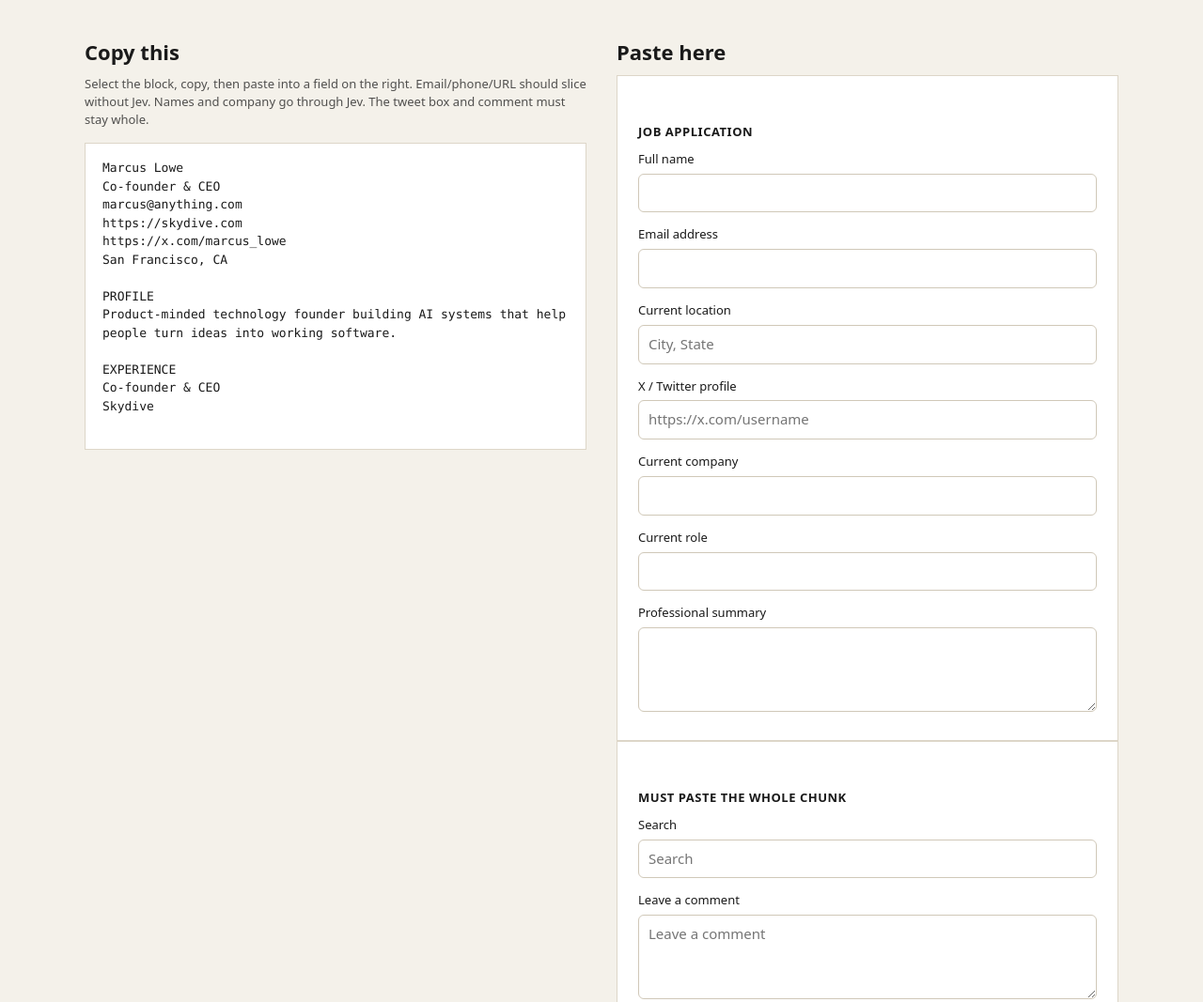
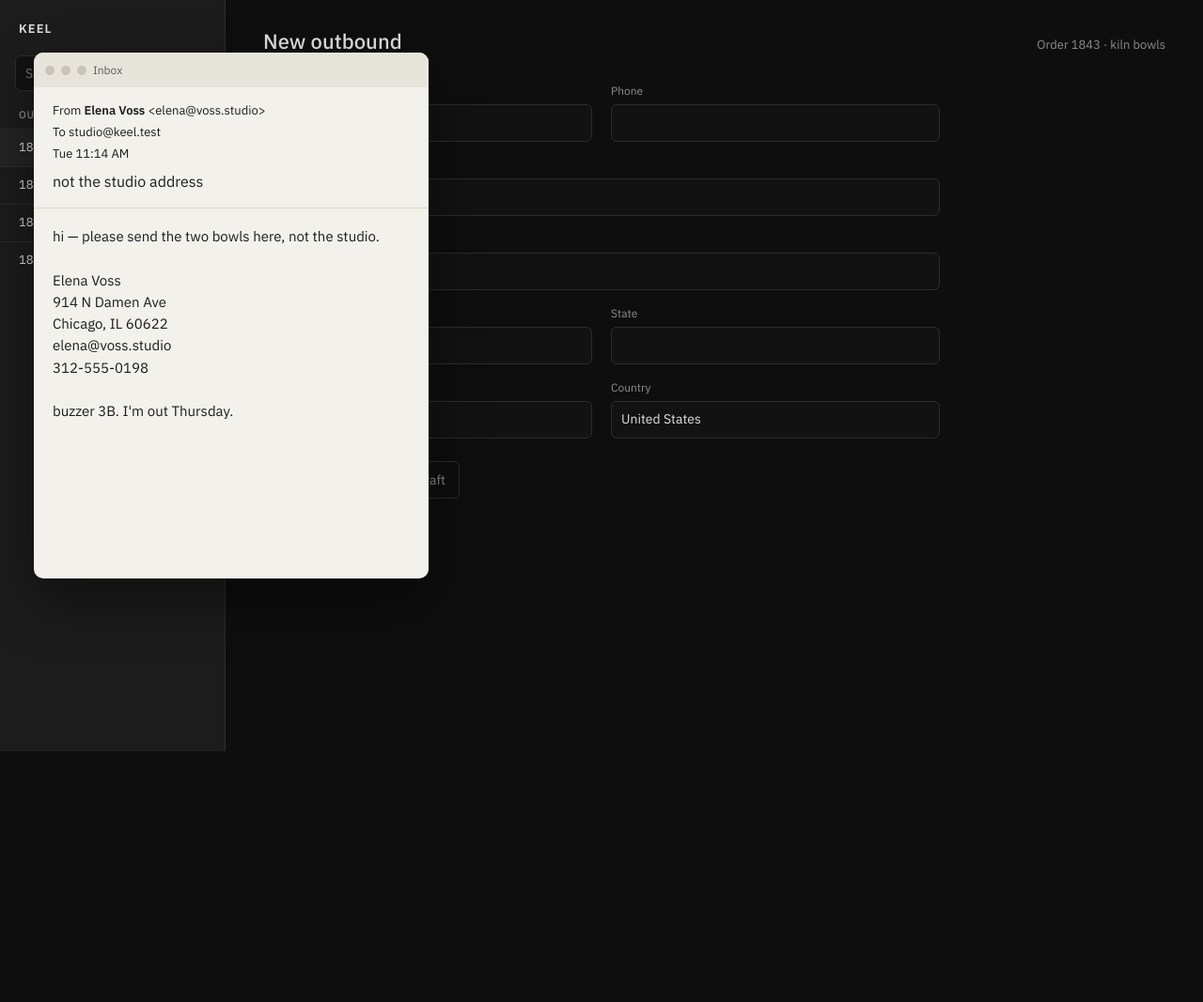
Before and after one commit to goodnight000/exact-paste, a browser extension: page demo/index.html in a window 1280 px wide. Shown: the top 1067 px of the page at 94% size. After the commit the page ends 800 px from the top, so only its background shows below. Drawn offline with Linux system fonts and the light colour scheme.

Commit message:
Replace the resume demo with a shipping desk and a customer email.

```diff
--- a/demo/index.html
+++ b/demo/index.html
@@ -3,136 +3,243 @@
   <head>
     <meta charset="utf-8" />
     <meta name="viewport" content="width=device-width, initial-scale=1" />
-    <title>Exact Paste demo</title>
+    <title>Keel — New outbound</title>
+    <link rel="preconnect" href="https://fonts.googleapis.com" />
+    <link rel="stylesheet" href="https://fonts.googleapis.com/css2?family=IBM+Plex+Sans:wght@400;500;600&display=swap" />
     <style>
       :root {
-        color-scheme: light;
+        --bg: #161616;
+        --rail: #1c1c1c;
+        --line: #2c2c2c;
+        --text: #e0e0e0;
+        --muted: #8d8d8d;
+        --field: #121212;
+        --accent: #7a9478;
       }
-      body {
+      * { box-sizing: border-box; }
+      html, body {
         margin: 0;
-        font: 15px/1.45 ui-sans-serif, system-ui, sans-serif;
-        background: #f4f1ea;
-        color: #1a1a1a;
+        height: 100%;
+        background: #0e0e0e;
+        color: var(--text);
+        font: 14px/1.45 "IBM Plex Sans", ui-sans-serif, system-ui, sans-serif;
       }
-      main {
+      .desk {
+        display: grid;
+        grid-template-columns: 240px 1fr;
+        height: 100%;
+      }
+      rail {
+        display: block;
+        background: var(--rail);
+        border-right: 1px solid var(--line);
+        padding: 22px 0 28px;
+      }
+      rail .mark {
+        padding: 0 20px 18px;
+        font-size: 13px;
+        font-weight: 600;
+        letter-spacing: 0.08em;
+        text-transform: uppercase;
+      }
+      rail input[type="search"] {
+        display: block;
+        width: calc(100% - 32px);
+        margin: 0 16px 18px;
+        padding: 8px 10px;
+        border: 1px solid var(--line);
+        border-radius: 6px;
+        background: var(--field);
+        color: var(--text);
+        font: inherit;
+      }
+      rail h2 {
+        margin: 0 20px 6px;
+        font-size: 11px;
+        font-weight: 500;
+        letter-spacing: 0.06em;
+        text-transform: uppercase;
+        color: var(--muted);
+      }
+      .row {
+        display: grid;
+        grid-template-columns: 1fr auto;
+        gap: 8px;
+        padding: 10px 20px;
+        border-top: 1px solid var(--line);
+        font-size: 13px;
+      }
+      .row small { color: var(--muted); }
+      .row.active { background: #242424; }
+      main.stage {
+        padding: 28px 40px 48px;
+        overflow: auto;
+      }
+      main.stage header {
+        display: flex;
+        align-items: baseline;
+        justify-content: space-between;
+        margin-bottom: 28px;
+      }
+      main.stage h1 {
+        margin: 0;
+        font-size: 22px;
+        font-weight: 500;
+      }
+      main.stage header span { color: var(--muted); font-size: 13px; }
+      form {
         display: grid;
         grid-template-columns: 1fr 1fr;
-        gap: 32px;
-        max-width: 1100px;
-        margin: 0 auto;
-        padding: 40px 28px 80px;
-      }
-      @media (max-width: 800px) {
-        main {
-          grid-template-columns: 1fr;
-        }
-      }
-      h1 {
-        font-size: 22px;
-        margin: 0 0 8px;
-      }
-      h2 {
-        font-size: 13px;
-        letter-spacing: 0.04em;
-        text-transform: uppercase;
-        margin: 28px 0 10px;
-      }
-      p,
-      pre {
-        margin: 0 0 16px;
-      }
-      pre {
-        white-space: pre-wrap;
-        background: #fff;
-        border: 1px solid #ddd6c8;
-        padding: 16px 18px;
-        font: 13px/1.5 ui-monospace, Menlo, monospace;
+        gap: 16px 20px;
+        max-width: 720px;
       }
       label {
-        display: block;
+        display: flex;
+        flex-direction: column;
+        gap: 6px;
+        font-size: 12px;
+        color: var(--muted);
+      }
+      label.wide { grid-column: 1 / -1; }
+      input, textarea {
+        width: 100%;
+        padding: 9px 10px;
+        border: 1px solid var(--line);
+        border-radius: 6px;
+        background: var(--field);
+        color: var(--text);
+        font: 14px/1.4 "IBM Plex Sans", ui-sans-serif, sans-serif;
+      }
+      textarea { min-height: 72px; resize: vertical; }
+      .actions {
+        grid-column: 1 / -1;
+        display: flex;
+        gap: 10px;
+        margin-top: 8px;
+      }
+      .actions button {
+        font: inherit;
+        padding: 9px 14px;
+        border: 0;
+        border-radius: 6px;
+        cursor: default;
+      }
+      .actions .go { background: var(--accent); color: #111; font-weight: 500; }
+      .actions .quiet { background: transparent; color: var(--muted); border: 1px solid var(--line); }
+
+      .mail {
+        position: fixed;
+        left: 36px;
+        top: 56px;
+        width: 420px;
+        height: min(560px, calc(100vh - 96px));
+        display: flex;
+        flex-direction: column;
+        background: #f3f1ec;
+        color: #1c1c1c;
+        border-radius: 10px;
+        box-shadow: 0 24px 60px rgb(0 0 0 / 0.45);
+        overflow: hidden;
+        z-index: 4;
+      }
+      .mail .bar {
+        display: flex;
+        align-items: center;
+        gap: 7px;
+        padding: 10px 12px;
+        background: #e7e4dc;
+        font-size: 12px;
+        color: #5c5c5c;
+      }
+      .dot { width: 10px; height: 10px; border-radius: 50%; background: #c9c4b8; }
+      .mail .meta {
+        padding: 16px 20px 12px;
+        border-bottom: 1px solid #ddd8cc;
         font-size: 13px;
-        margin: 0 0 6px;
       }
-      input,
-      textarea {
-        width: 100%;
-        box-sizing: border-box;
-        margin-bottom: 14px;
-        padding: 9px 10px;
-        font: inherit;
-        border: 1px solid #d0c8b8;
-        border-radius: 6px;
-        background: #fff;
-      }
-      textarea {
-        min-height: 90px;
-      }
-      .panel {
-        background: #fff;
-        border: 1px solid #ddd6c8;
-        padding: 22px 22px 10px;
-      }
-      .hint {
-        font-size: 13px;
-        opacity: 0.75;
+      .mail .meta b { font-weight: 600; }
+      .mail .meta div { margin: 0 0 4px; }
+      .mail .meta .subject { font-size: 16px; margin-top: 8px; }
+      .mail article {
+        flex: 1;
+        margin: 0;
+        padding: 18px 20px 24px;
+        overflow: auto;
+        font: 15px/1.55 "IBM Plex Sans", ui-sans-serif, sans-serif;
+        user-select: text;
+        white-space: pre-wrap;
       }
     </style>
   </head>
   <body>
-    <main>
-      <section>
-        <h1>Copy this</h1>
-        <p class="hint">
-          Select the block, copy, then paste into a field on the right. Email/phone/URL should
-          slice without Jev. Names and company go through Jev. The tweet box and comment must stay
-          whole.
-        </p>
-        <pre id="resume">
-Marcus Lowe
-Co-founder &amp; CEO
-marcus@anything.com
-https://skydive.com
-https://x.com/marcus_lowe
-San Francisco, CA
+    <div class="desk">
+      <rail>
+        <div class="mark">Keel</div>
+        <input type="search" placeholder="Search shipments" />
+        <h2>Outbound</h2>
+        <div class="row active"><span>1843 · Chicago</span><small>draft</small></div>
+        <div class="row"><span>1842 · Oakland</span><small>in transit</small></div>
+        <div class="row"><span>1841 · Brooklyn</span><small>label printed</small></div>
+        <div class="row"><span>1838 · Portland</span><small>delivered</small></div>
+      </rail>
+      <main class="stage">
+        <header>
+          <h1>New outbound</h1>
+          <span>Order 1843 · kiln bowls</span>
+        </header>
+        <form action="#" onsubmit="return false">
+          <label>Recipient
+            <input name="name" type="text" autocomplete="name" />
+          </label>
+          <label>Phone
+            <input name="phone" type="tel" autocomplete="tel" />
+          </label>
+          <label class="wide">Email
+            <input name="email" type="email" autocomplete="email" />
+          </label>
+          <label class="wide">Street
+            <input name="street" type="text" autocomplete="street-address" />
+          </label>
+          <label>City
+            <input name="city" type="text" autocomplete="address-level2" />
+          </label>
+          <label>State
+            <input name="state" type="text" autocomplete="address-level1" />
+          </label>
+          <label>ZIP
+            <input name="zip" type="text" autocomplete="postal-code" />
+          </label>
+          <label>Country
+            <input name="country" type="text" autocomplete="country-name" value="United States" />
+          </label>
+          <div class="actions">
+            <button class="go" type="button">Create label</button>
+            <button class="quiet" type="button">Save draft</button>
+          </div>
+        </form>
+      </main>
+    </div>
 
-PROFILE
-Product-minded technology founder building AI systems that help people turn ideas into working software.
+    <aside class="mail" aria-label="Mail">
+      <div class="bar">
+        <span class="dot"></span><span class="dot"></span><span class="dot"></span>
+        Inbox
+      </div>
+      <div class="meta">
+        <div>From <b>Elena Voss</b> &lt;elena@voss.studio&gt;</div>
+        <div>To studio@keel.test</div>
+        <div>Tue 11:14 AM</div>
+        <div class="subject">not the studio address</div>
+      </div>
+      <article id="letter">hi — please send the two bowls here, not the studio.
 
-EXPERIENCE
-Co-founder &amp; CEO
-Skydive
-        </pre>
-      </section>
-      <section>
-        <h1>Paste here</h1>
-        <form class="panel" action="#" onsubmit="return false">
-          <h2>Job application</h2>
-          <label for="name">Full name</label>
-          <input id="name" name="name" type="text" autocomplete="name" />
-          <label for="email">Email address</label>
-          <input id="email" name="email" type="email" autocomplete="email" />
-          <label for="location">Current location</label>
-          <input id="location" name="location" type="text" placeholder="City, State" />
-          <label for="url">X / Twitter profile</label>
-          <input id="url" name="url" type="url" placeholder="https://x.com/username" />
-          <label for="company">Current company</label>
-          <input id="company" name="company" type="text" autocomplete="organization" />
-          <label for="role">Current role</label>
-          <input id="role" name="role" type="text" autocomplete="organization-title" />
-          <label for="summary">Professional summary</label>
-          <textarea id="summary" name="summary"></textarea>
-        </form>
-        <div class="panel">
-          <h2>Must paste the whole chunk</h2>
-          <label for="search">Search</label>
-          <input id="search" type="search" placeholder="Search" />
-          <label for="comment">Leave a comment</label>
-          <textarea id="comment" placeholder="Leave a comment"></textarea>
-          <label>Tweet</label>
-          <div contenteditable="true" role="textbox" style="min-height: 72px; border: 1px solid #d0c8b8; border-radius: 6px; padding: 9px 10px; margin-bottom: 14px">
-          </div>
-        </div>
-      </section>
-    </main>
+Elena Voss
+914 N Damen Ave
+Chicago, IL 60622
+elena@voss.studio
+312-555-0198
+
+buzzer 3B. I'm out Thursday.</article>
+    </aside>
   </body>
 </html>
```
Also changed, not shown: README.md.
